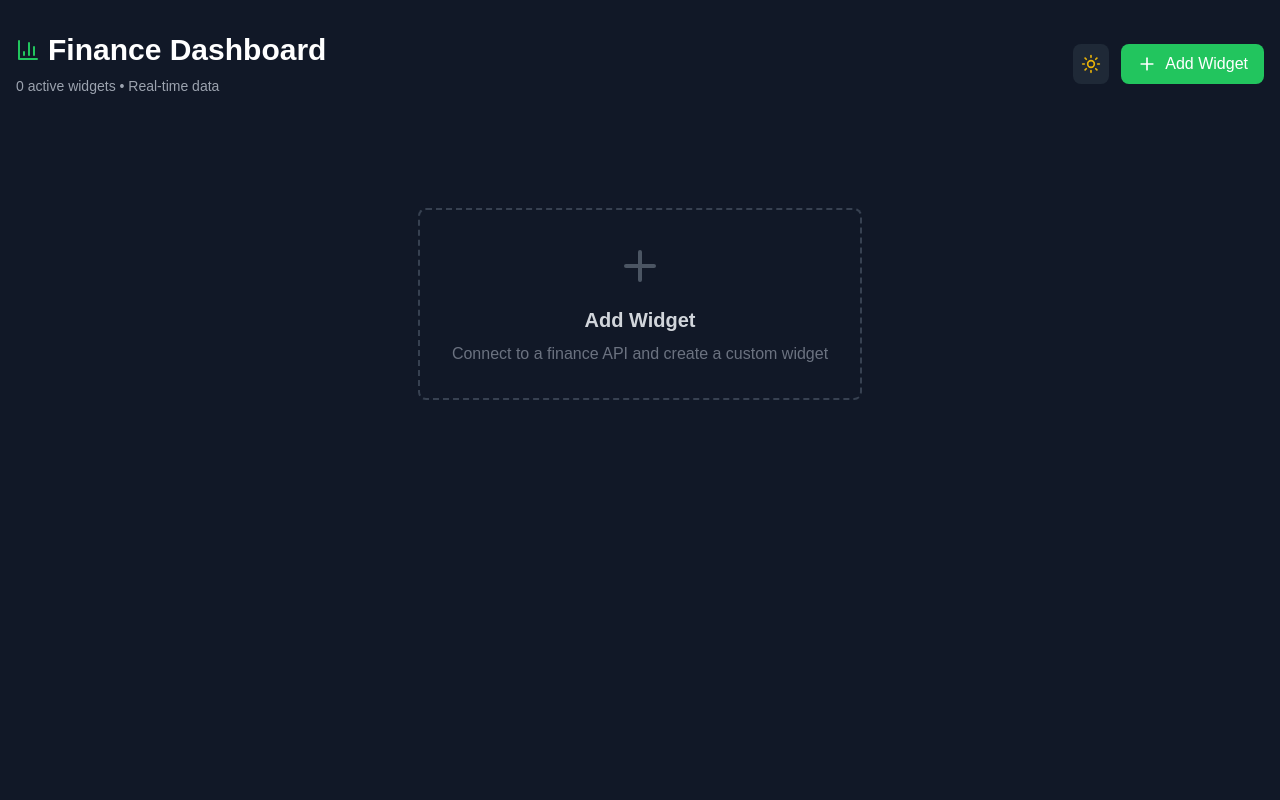
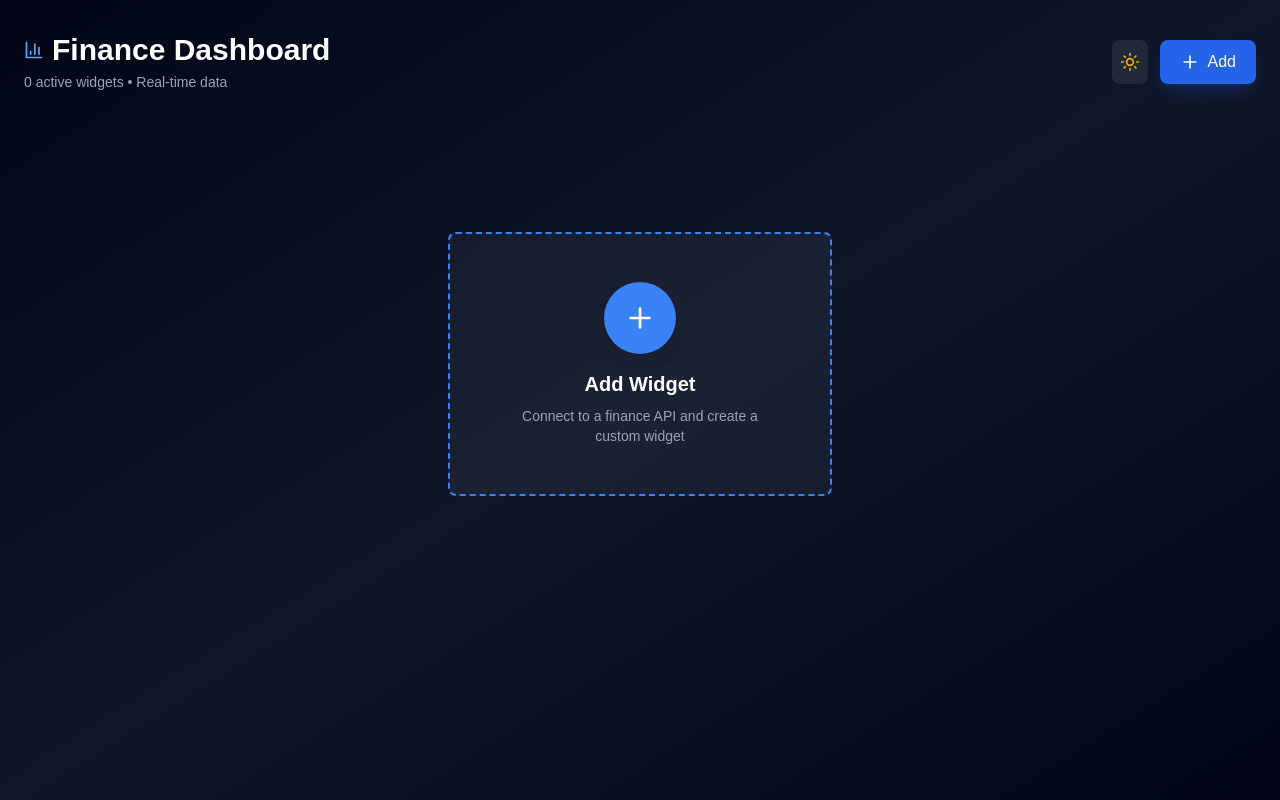
Before and after one commit to anmol-284/Finboard, a Next.js app: page / in a window 1280 px wide. Built offline with nearby package versions, Linux system fonts and the light colour scheme.

Commit message:
feat: improve grid layout

```diff
--- a/components/Dashboard.tsx
+++ b/components/Dashboard.tsx
@@ -15,15 +15,17 @@ import { Widget } from '@/types/widget';
 
 interface SortableWidgetProps {
   widget: Widget;
+  className?: string;
+  style?: React.CSSProperties;
 }
 
-function SortableWidget({ widget }: SortableWidgetProps) {
+function SortableWidget({ widget, className = '', style: customStyle }: SortableWidgetProps) {
   const { attributes, listeners, setNodeRef, transform, transition } = useSortable({ id: widget.id });
-  const removeWidget = useDashboardStore((state) => state.removeWidget);
 
   const style = {
     transform: CSS.Transform.toString(transform),
     transition,
+    ...customStyle,
   };
 
   const renderWidget = () => {
@@ -40,11 +42,11 @@ function SortableWidget({ widget }: SortableWidgetProps) {
   };
 
   return (
-    <div ref={setNodeRef} style={style} className="relative group">
+    <div ref={setNodeRef} style={style} className={`relative group h-full ${className}`}>
       <div
         {...attributes}
         {...listeners}
-        className="absolute top-2 left-2 z-10 cursor-move opacity-0 group-hover:opacity-100 transition-opacity bg-gray-700 hover:bg-gray-600 rounded p-1"
+        className="absolute top-2 left-2 z-10 cursor-move opacity-0 sm:group-hover:opacity-100 transition-opacity bg-gray-700/80 hover:bg-gray-600/80 dark:bg-gray-700/80 dark:hover:bg-gray-600/80 rounded p-1 backdrop-blur-sm touch-none"
         title="Drag to reorder"
       >
         <svg width="16" height="16" viewBox="0 0 16 16" fill="currentColor">
@@ -66,6 +68,7 @@ export default function Dashboard() {
   const theme = useDashboardStore((state) => state.theme);
   const reorderWidgets = useDashboardStore((state) => state.reorderWidgets);
   const [isAddModalOpen, setIsAddModalOpen] = useState(false);
+  const [mounted, setMounted] = useState(false);
 
   const sensors = useSensors(
     useSensor(PointerSensor),
@@ -75,6 +78,7 @@ export default function Dashboard() {
   );
 
   useEffect(() => {
+    setMounted(true);
     if (typeof window !== 'undefined') {
       document.documentElement.classList.toggle('dark', theme === 'dark');
     }
@@ -90,60 +94,99 @@ export default function Dashboard() {
     }
   };
 
-  const gridCols = widgets.length === 1 ? 'grid-cols-1' : 'grid-cols-1 md:grid-cols-2 lg:grid-cols-3';
-
   return (
-    <div className={`min-h-screen ${theme === 'dark' ? 'dark bg-gray-900' : 'bg-gray-50'} transition-colors`}>
-      <div className="container mx-auto px-4 py-8">
+    <div className={`min-h-screen transition-colors ${
+      theme === 'dark'
+        ? 'dark bg-gradient-to-br from-slate-950 via-slate-900 to-slate-950'
+        : 'bg-gradient-to-br from-gray-50 via-gray-100 to-gray-50'
+    }`}>
+      <div className="container mx-auto px-3 sm:px-4 md:px-6 py-4 sm:py-6 md:py-8">
         {/* Header */}
-        <div className="flex flex-col md:flex-row justify-between items-start md:items-center mb-8">
-          <div className="mb-4 md:mb-0">
-            <div className="flex items-center gap-2 mb-2">
-              <BarChart3 className="text-green-500" size={24} />
-              <h1 className="text-3xl font-bold text-gray-900 dark:text-white">Finance Dashboard</h1>
+        <div className="flex flex-col sm:flex-row justify-between items-start sm:items-center gap-4 mb-6 sm:mb-8">
+          <div className="flex-1 min-w-0">
+            <div className="flex items-center gap-2 mb-1">
+              <BarChart3 className="text-blue-600 dark:text-blue-400 flex-shrink-0" size={20} />
+              <h1 className="text-2xl sm:text-3xl font-bold text-gray-900 dark:text-white truncate">Finance Dashboard</h1>
             </div>
-            <p className="text-sm text-gray-600 dark:text-gray-400">
-              {widgets.length} active widget{widgets.length !== 1 ? 's' : ''} • Real-time data
+            <p className="text-xs sm:text-sm text-gray-500 dark:text-gray-400">
+              {mounted ? (
+                <>
+                  {widgets.length} active widget{widgets.length !== 1 ? 's' : ''} • Real-time data
+                </>
+              ) : (
+                'Loading... • Real-time data'
+              )}
             </p>
           </div>
-          <div className="flex gap-3">
+          <div className="flex gap-2 sm:gap-3 w-full sm:w-auto">
             <ThemeToggle />
             <button
               onClick={() => setIsAddModalOpen(true)}
-              className="flex items-center gap-2 bg-green-500 hover:bg-green-600 text-white px-4 py-2 rounded-lg transition-colors font-medium"
+              className="flex items-center justify-center gap-1.5 sm:gap-2 bg-blue-600 hover:bg-blue-700 dark:bg-blue-600 dark:hover:bg-blue-500 text-white px-3 sm:px-5 py-2 sm:py-2.5 rounded-lg transition-colors font-medium shadow-lg shadow-blue-600/20 text-sm sm:text-base flex-1 sm:flex-none"
             >
-              <Plus size={20} />
-              Add Widget
+              <Plus size={18} className="sm:w-5 sm:h-5" />
+              <span className="hidden xs:inline">Add Widget</span>
+              <span className="xs:hidden">Add</span>
             </button>
           </div>
         </div>
 
         {/* Widgets Grid */}
-        {widgets.length === 0 ? (
-          <div className="text-center py-20">
-            <div className="inline-block p-8 border-2 border-dashed border-gray-300 dark:border-gray-700 rounded-lg mb-4">
-              <Plus className="mx-auto text-gray-400 dark:text-gray-600 mb-4" size={48} />
-              <h3 className="text-xl font-semibold text-gray-700 dark:text-gray-300 mb-2">Add Widget</h3>
-              <p className="text-gray-500 dark:text-gray-500">Connect to a finance API and create a custom widget</p>
+        {!mounted ? (
+          <div className="flex items-center justify-center min-h-[50vh] sm:min-h-[60vh]">
+            <div className="text-center">
+              <div className="animate-spin rounded-full h-8 w-8 border-b-2 border-blue-600 dark:border-blue-400 mx-auto mb-4"></div>
+              <p className="text-sm text-gray-500 dark:text-gray-400">Loading dashboard...</p>
             </div>
+          </div>
+        ) : widgets.length === 0 ? (
+          <div className="flex items-center justify-center min-h-[50vh] sm:min-h-[60vh]">
+            <button
+              onClick={() => setIsAddModalOpen(true)}
+              className="border-2 border-dashed border-blue-500 dark:border-blue-500 rounded-lg p-8 sm:p-12 hover:border-blue-600 dark:hover:border-blue-400 transition-colors flex flex-col items-center justify-center bg-white/5 dark:bg-white/5 backdrop-blur-sm w-full max-w-sm mx-4"
+            >
+              <div className="bg-blue-600 dark:bg-blue-500 rounded-full p-4 sm:p-5 mb-3 sm:mb-4 shadow-lg">
+                <Plus className="text-white" size={32} />
+              </div>
+              <h3 className="text-lg sm:text-xl font-semibold text-gray-900 dark:text-white mb-2">Add Widget</h3>
+              <p className="text-xs sm:text-sm text-gray-600 dark:text-gray-400 text-center px-4">
+                Connect to a finance API and create a custom widget
+              </p>
+            </button>
           </div>
         ) : (
           <DndContext sensors={sensors} collisionDetection={closestCenter} onDragEnd={handleDragEnd}>
             <SortableContext items={widgets.map((w) => w.id)} strategy={rectSortingStrategy}>
-              <div className={`grid ${gridCols} gap-6`}>
-                {widgets.map((widget) => (
-                  <SortableWidget key={widget.id} widget={widget} />
-                ))}
+              <div
+                className="grid gap-4 sm:gap-5 md:gap-6 auto-rows-fr w-full"
+                style={{
+                  gridTemplateColumns: 'repeat(auto-fit, minmax(min(100%, 280px), 1fr))',
+                }}
+              >
+                {widgets.map((widget) => {
+                  // For tables and charts, span 2 columns to give them more width
+                  const isWideWidget = widget.displayMode === 'table' || widget.displayMode === 'chart';
+
+                  return (
+                    <SortableWidget
+                      key={widget.id}
+                      widget={widget}
+                      style={isWideWidget ? {
+                        gridColumn: 'span 2',
+                      } : undefined}
+                    />
+                  );
+                })}
                 {/* Add Widget Placeholder */}
                 <button
                   onClick={() => setIsAddModalOpen(true)}
-                  className="border-2 border-dashed border-gray-300 dark:border-gray-700 rounded-lg p-8 hover:border-green-500 dark:hover:border-green-500 transition-colors flex flex-col items-center justify-center min-h-[300px]"
+                  className="border-2 border-dashed border-blue-500 dark:border-blue-500 rounded-lg p-6 sm:p-8 hover:border-blue-600 dark:hover:border-blue-400 transition-colors flex flex-col items-center justify-center bg-white/5 dark:bg-white/5 backdrop-blur-sm h-full min-h-[200px]"
                 >
-                  <div className="bg-green-500 rounded-full p-4 mb-4">
-                    <Plus className="text-white" size={32} />
+                  <div className="bg-blue-600 dark:bg-blue-500 rounded-full p-3 sm:p-4 mb-3 sm:mb-4 shadow-lg">
+                    <Plus className="text-white" size={28} />
                   </div>
-                  <h3 className="text-lg font-semibold text-gray-700 dark:text-gray-300 mb-2">Add Widget</h3>
-                  <p className="text-sm text-gray-500 dark:text-gray-500 text-center">
+                  <h3 className="text-base sm:text-lg font-semibold text-gray-900 dark:text-white mb-1 sm:mb-2">Add Widget</h3>
+                  <p className="text-xs sm:text-sm text-gray-600 dark:text-gray-400 text-center px-2">
                     Connect to a finance API and create a custom widget
                   </p>
                 </button>
```
